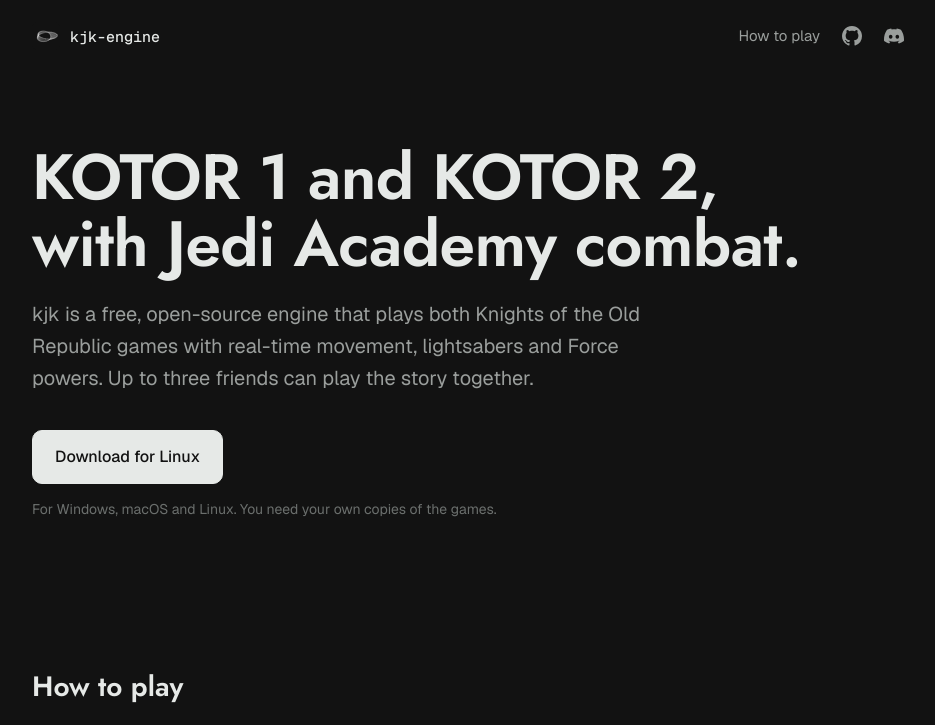
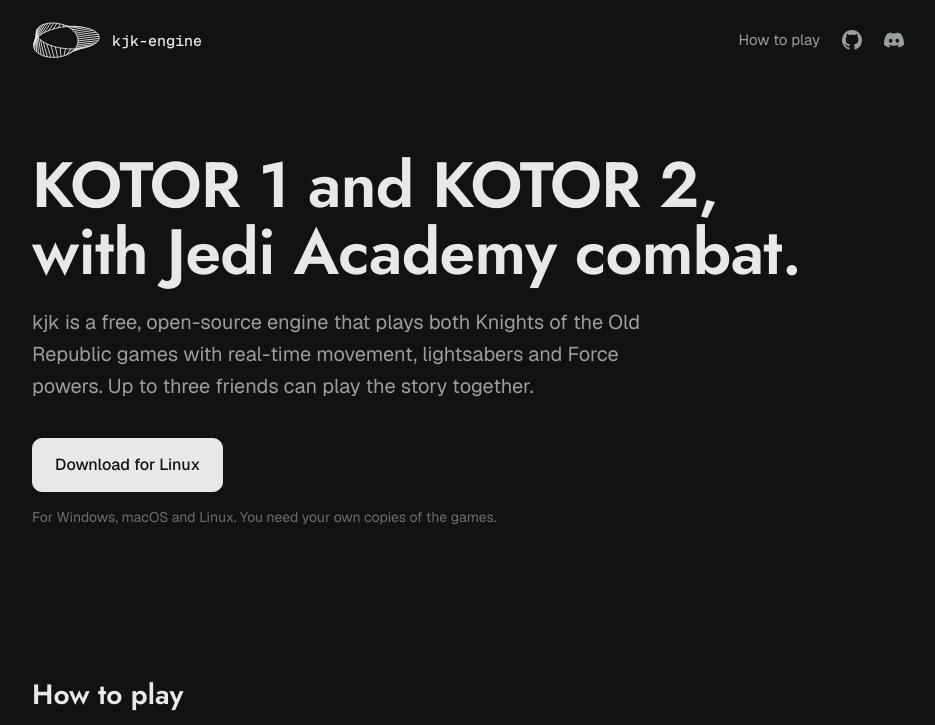
Before and after one commit to kjk-engine/kjk, a plain HTML site: page site/index.html in a window 1280 px wide. Shown: the top 725 px of the page, without its empty margins (172-1107 px from the left). Drawn offline with nearby package versions, Linux system fonts and the light colour scheme; no server answers.

Commit message:
Bigger logo in the top bar
The top bar now shows the kjk ring cropped from the square logo file, 68 by 36 pixels. At 28 pixels the whole square was shown and the ring was too small to see.

```diff
--- a/site/index.html
+++ b/site/index.html
@@ -35,9 +35,11 @@
     display: flex; align-items: center; justify-content: space-between;
     padding: 22px 0;
   }
-  .mark { display: flex; align-items: center; gap: 10px; text-decoration: none;
+  .mark { display: flex; align-items: center; gap: 12px; text-decoration: none;
     font: 500 15px/1 "Geist Mono", monospace; }
-  .mark img { width: 28px; height: 28px; border-radius: 6px; }
+  /* kjk.svg is a square with the ring in its middle, so the box shows only the ring. */
+  .mark .ring { position: relative; width: 68px; height: 36px; overflow: hidden; flex: none; }
+  .mark .ring img { position: absolute; width: 92px; height: 92px; left: -16px; top: -29px; }
   nav { display: flex; align-items: center; gap: 22px; }
   nav a { color: var(--muted); text-decoration: none; font-size: 15px; display: flex; transition: color .15s; }
   nav a:hover { color: var(--text); }
@@ -108,7 +110,7 @@
 <body>
 <div class="wrap">
   <header class="top">
-    <a class="mark" href="./"><img src="kjk.svg" alt="">kjk-engine</a>
+    <a class="mark" href="./"><span class="ring"><img src="kjk.svg" alt=""></span>kjk-engine</a>
     <nav>
       <a href="#play">How to play</a>
       <a class="keep" href="https://github.com/kjk-engine/kjk" aria-label="GitHub" title="GitHub"><svg viewBox="0 0 16 16" aria-hidden="true"><path d="M8 0C3.58 0 0 3.58 0 8c0 3.54 2.29 6.53 5.47 7.59.4.07.55-.17.55-.38 0-.19-.01-.82-.01-1.49-2.01.37-2.53-.49-2.69-.94-.09-.23-.48-.94-.82-1.13-.28-.15-.68-.52-.01-.53.63-.01 1.08.58 1.23.82.72 1.21 1.87.87 2.33.66.07-.52.28-.87.51-1.07-1.78-.2-3.64-.89-3.64-3.95 0-.87.31-1.59.82-2.15-.08-.2-.36-1.02.08-2.12 0 0 .67-.21 2.2.82.64-.18 1.32-.27 2-.27.68 0 1.36.09 2 .27 1.53-1.04 2.2-.82 2.2-.82.44 1.1.16 1.92.08 2.12.51.56.82 1.27.82 2.15 0 3.07-1.87 3.75-3.65 3.95.29.25.54.73.54 1.48 0 1.07-.01 1.93-.01 2.2 0 .21.15.46.55.38A8.013 8.013 0 0016 8c0-4.42-3.58-8-8-8z"/></svg></a>
```
